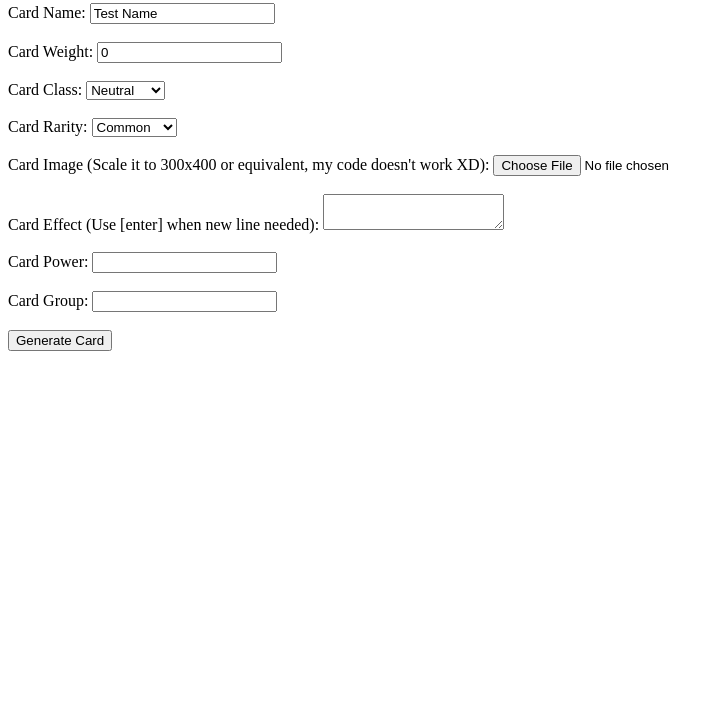
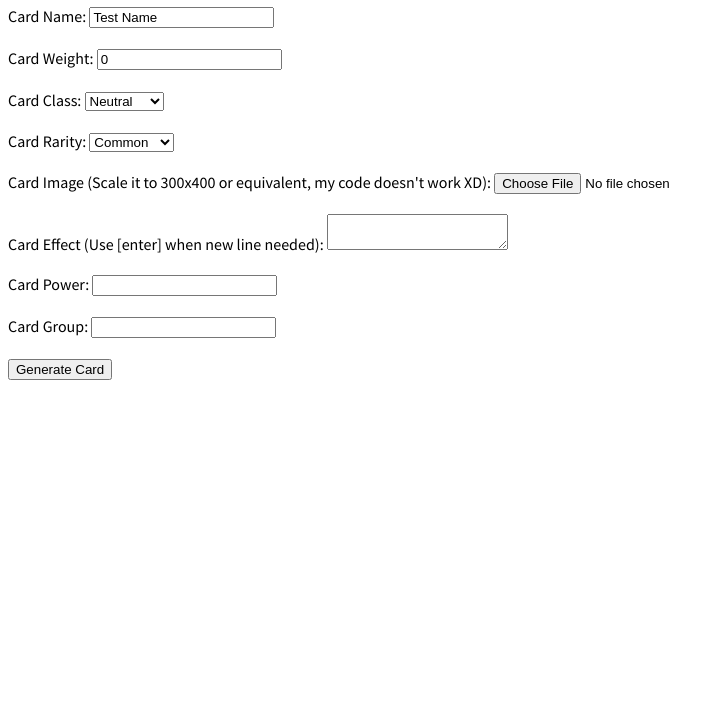
Before and after one commit to KAuser2094/Kaijuro-Card-Generator, a plain HTML site: page index.html in a window 1280 px wide. Shown: the part 77-800 px from the top of the page, without its empty margins (0-724 px from the left). Drawn offline with Linux system fonts and the light colour scheme.

Commit message:
Add some styling

```diff
--- a/index.html
+++ b/index.html
@@ -5,6 +5,8 @@
   <meta charset="UTF-8">
   <meta name="viewport" content="width=device-width, initial-scale=1.0">
   <title>Custom Card Generator</title>
+  <link rel="stylesheet" href="styles.css">
+  <link rel="stylesheet" href="https://fonts.googleapis.com/css?family=Source+Sans+Pro&display=swap">
   <script src="https://cdnjs.cloudflare.com/ajax/libs/fabric.js/4.5.0/fabric.min.js"></script>
 </head>
 
@@ -29,6 +31,7 @@
 
     <label for="cardRarity">Card Rarity:</label>
     <select id="cardRarity" name="cardRarity" required>
+      <option value="Basic">Basic</option>
       <option value="Common" selected>Common</option>
       <option value="Rare">Rare</option>
       <option value="Epic">Epic</option>
--- /dev/null
+++ b/styles.css
@@ -0,0 +1,4 @@
+body {
+  font-family: 'Source Sans Pro', sans-serif;
+  /* Apply Source Sans to the body */
+}
```
